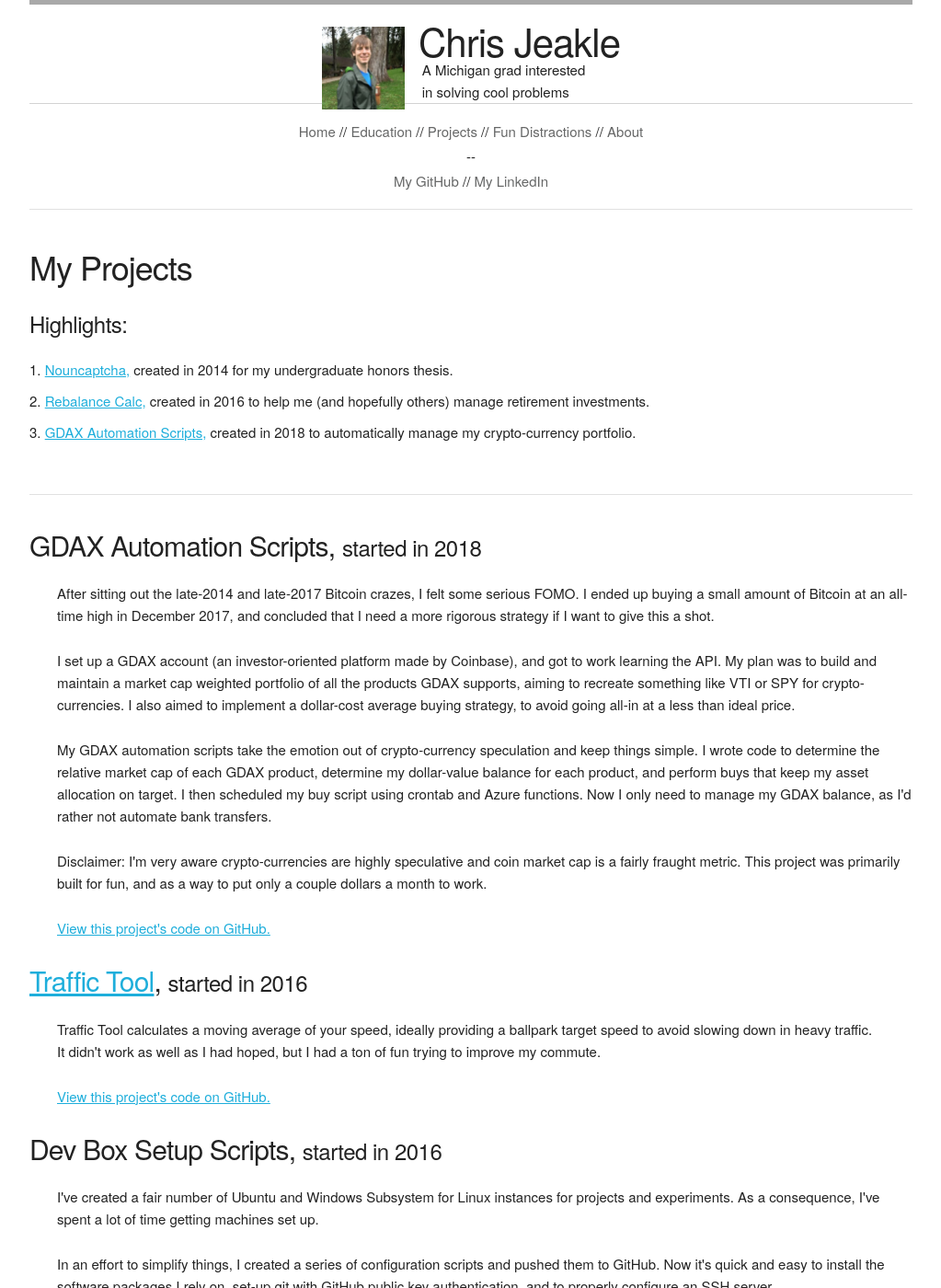
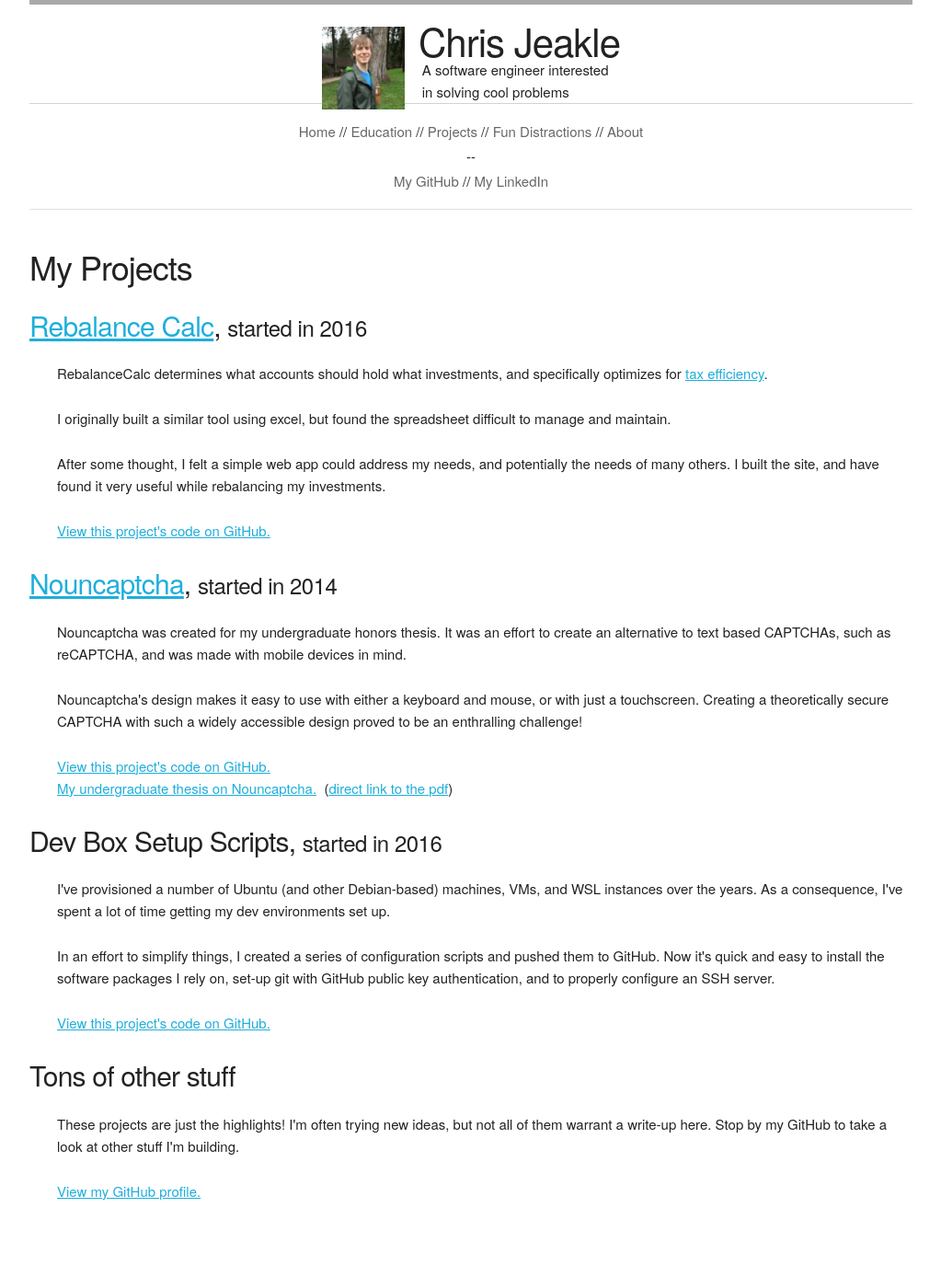
Before and after one commit to cjjeakle/cjjeakle.github.io, a Jekyll site: the page built from projects/index.html, in a window 1280 px wide and 1400 px high. Shown: the whole window at 92% size, without its empty margins (128-1151 px from the left). Built offline with Jekyll 4.4.1, drawn with Linux system fonts in a browser that asks for light colours; nearby versions of some CDN libraries; some of the changed text lies outside the part shown.

Commit message:
Simplified the site, updated info

```diff
--- a/_includes/header.html
+++ b/_includes/header.html
@@ -7,7 +7,7 @@
     <div id="headerText">
       <h2>Chris Jeakle</h2>
       <div id="headerDetails">
-        A Michigan grad interested
+        A software engineer interested
         <br/>
         in solving cool problems
       </div>
--- a/projects/index.html
+++ b/projects/index.html
@@ -7,93 +7,18 @@ layout: default
   <h3>My Projects</h3>
 
   <div class="row">
-    <div id="top-three-picks">
-      <h5>Highlights:</h5>
-      <ol>
-        <li>
-    		<a href="#nouncaptcha">Nouncaptcha,</a> created in 2014 for my undergraduate honors thesis.
-    	</li>
-        <li>
-    		<a href="#rebalancecalc">Rebalance Calc,</a> created in 2016 to help me (and hopefully others) manage retirement investments.
-    	</li>
-        <li>
-          <a href="#gdax-automation">GDAX Automation Scripts,</a> created in 2018 to automatically manage my crypto-currency portfolio.
-        </li>
-      </ol>
-    </div>
-  </div>
-
-  <p><hr /></p>
-
-  <div class="row">
-    <div class="row inline-header" id="gdax-automation"><h4>GDAX Automation Scripts</h4><h5>started in 2018</h5></div>
-
-    <div class="row description">
-      <p>
-        After sitting out the late-2014 and late-2017 Bitcoin crazes, I felt some serious FOMO. I ended up buying a small amount of Bitcoin at an all-time high in December 2017, and concluded that I need a more rigorous strategy if I want to give this a shot.
-      </p>
-      <p>
-        I set up a GDAX account (an investor-oriented platform made by Coinbase), and got to work learning the API. My plan was to build and maintain a market cap weighted portfolio of all the products GDAX supports, aiming to recreate something like VTI or SPY for crypto-currencies. I also aimed to implement a dollar-cost average buying strategy, to avoid going all-in at a less than ideal price.
-      </p>
-      <p>
-        My GDAX automation scripts take the emotion out of crypto-currency speculation and keep things simple. I wrote code to determine the relative market cap of each GDAX product, determine my dollar-value balance for each product, and perform buys that keep my asset allocation on target. I then scheduled my buy script using crontab and Azure functions. Now I only need to manage my GDAX balance, as I'd rather not automate bank transfers.
-      </p>
-      <p>
-        Disclaimer: I'm very aware crypto-currencies are highly speculative and coin market cap is a fairly fraught metric. This project was primarily built for fun, and as a way to put only a couple dollars a month to work.
-      </p>
-      <p>
-        <a href="https://github.com/cjjeakle/gdax-automation">View this project's code on GitHub.</a>
-      </p>
-    </div>
-  </div>
-
-  <div class="row">
-    <div class="row inline-header" id="traffic-tool"><h4><a href="https://cjjeakle.github.io/traffic-tool">Traffic Tool</a></h4><h5>started in 2016</h5></div>
-
-    <div class="row description">
-      <p>
-        Traffic Tool calculates a moving average of your speed, ideally providing a ballpark target speed to avoid slowing down in heavy traffic.
-        <br/>
-        It didn't work as well as I had hoped, but I had a ton of fun trying to improve my commute.
-      </p>
-      <p>
-        <a href="https://github.com/cjjeakle/traffic-tool">View this project's code on GitHub.</a>
-      </p>
-    </div>
-  </div>
-
-  <div class="row">
-    <div class="row inline-header" id="devbox-setup"><h4>Dev Box Setup Scripts</h4><h5>started in 2016</h5></div>
-
-    <div class="row description">
-      <p>
-        I've created a fair number of Ubuntu and Windows Subsystem for Linux instances for projects and experiments. As a consequence, I've spent a lot of time getting machines set up.
-      </p>
-      <p>
-        In an effort to simplify things, I created a series of configuration scripts and pushed them to GitHub.
-        Now it's quick and easy to install the software packages I rely on, set-up git with GitHub public key authentication, and to properly configure an SSH server.
-      </p>
-      <p>
-        <a href="https://github.com/cjjeakle/devbox-setup">View this project's code on GitHub.</a>
-      </p>
-    </div>
-  </div>
-
-  <div class="row">
     <div class="row inline-header" id="rebalancecalc"><h4><a href="http://www.rebalancecalc.com">Rebalance Calc</a></h4><h5>started in 2016</h5></div>
 
     <div class="row description">
       <p>
-        Rebalance Calc helps you keep your retirement investments on track in your taxable and tax-advantaged accounts.
-        It is designed to optimize for <a href="https://www.bogleheads.org/wiki/Principles_of_tax-efficient_fund_placement">tax efficiency</a>.
+        RebalanceCalc determines what accounts should hold what investments, and specifically optimizes for <a href="https://www.bogleheads.org/wiki/Principles_of_tax-efficient_fund_placement">tax efficiency</a>.
       </p>
       <p>
-        I originally built a similar tool using excel, but found myself missing the ability to program my solution in a familiar language.
-        I also wanted the ability to separate data from presentation (my spreadsheet had quickly became a confusing mess of cells containing intermediate state).
+        I originally built a similar tool using excel, but found the spreadsheet difficult to manage and maintain.
       </p>
       <p>
         After some thought, I felt a simple web app could address my needs, and potentially the needs of many others.
-        I built the site, and have found it very useful while annually rebalancing my investment accounts.
+        I built the site, and have found it very useful while rebalancing my investments.
       </p>
       <p>
         <a href="https://github.com/cjjeakle/rebalance-calc">View this project's code on GitHub.</a>
@@ -102,35 +27,12 @@ layout: default
   </div>
 
   <div class="row">
-    <div class="row inline-header" id="SmartSync"><h4>Smart Sync</h4><h5>started in 2015</h5></div>
-
-    <div class="row description">
-      <p>
-        The Windows 10 mail app can take some time to sync local changes to GMail.
-        After some investigation, I discovered "triage" events (e.g.: marking as read, moving to a folder, etc) flush to the server on a schedule, and do not propagate immediately.
-      </p>
-      <p>
-        I discovered a nifty API to access email mailboxes on my machine, listen for change events, and automatically invoke a sync.
-
-        The solution I created can launch the mail app, and immediately syncs local changes to the server while it is open.
-      </p>
-      <p>
-        Being <a href="https://www.goodreads.com/quotes/568877-i-choose-a-lazy-person-to-do-a-hard-job">lazy</a> at heart, I refuse to press the "refresh" button to sync my changes before switching to a web mail interface or my phone. Now I can rest assured knowing my email is synced when I switch to my phone, webmail, or a different computer.
-      </p>
-      <p>
-        <a href="https://github.com/cjjeakle/SmartSync">View this project's code on GitHub.</a>
-      </p>
-    </div>
-  </div>
-
-
-  <div class="row">
     <div class="inline-header" id="nouncaptcha"><h4><a href="http://www.nouncaptcha.com">Nouncaptcha</a></h4><h5>started in 2014</h5></div>
 
     <div class="row description">
       <p>
-        Nouncaptcha was created for my undergraduate honors thesis requirement.
-        It was an effort to create an alternative to text based CAPTCHAs, such as reCAPTCHA, and was made with modern internet-connected devices in mind.
+        Nouncaptcha was created for my undergraduate honors thesis.
+        It was an effort to create an alternative to text based CAPTCHAs, such as reCAPTCHA, and was made with mobile devices in mind.
       </p>
       <p>
         Nouncaptcha's design makes it easy to use with either a keyboard and mouse, or with just a touchscreen.
@@ -144,4 +46,33 @@ layout: default
       </p>
     </div>
   </div>
+
+  <div class="row">
+    <div class="row inline-header" id="devbox-setup"><h4>Dev Box Setup Scripts</h4><h5>started in 2016</h5></div>
+
+    <div class="row description">
+      <p>
+        I've provisioned a number of Ubuntu (and other Debian-based) machines, VMs, and WSL instances over the years. As a consequence, I've spent a lot of time getting my dev environments set up.
+      </p>
+      <p>
+        In an effort to simplify things, I created a series of configuration scripts and pushed them to GitHub.
+        Now it's quick and easy to install the software packages I rely on, set-up git with GitHub public key authentication, and to properly configure an SSH server.
+      </p>
+      <p>
+        <a href="https://github.com/cjjeakle/devbox-setup">View this project's code on GitHub.</a>
+      </p>
+    </div>
+  </div>
+
+  <div class="row">
+    <div class="row" id="everything-else"><h4>Tons of other stuff</h4></div>
+    <div class="row description">
+      <p>
+        These projects are just the highlights! I'm often trying new ideas, but not all of them warrant a write-up here. Stop by my GitHub to take a look at other stuff I'm building.
+      </p>
+      <p>
+        <a href="https://github.com/cjjeakle">View my GitHub profile.</a>
+      </p>
+    </div>
+  </div>
 </div>
```
Also changed, not shown: index.html (+9 -7 lines).
